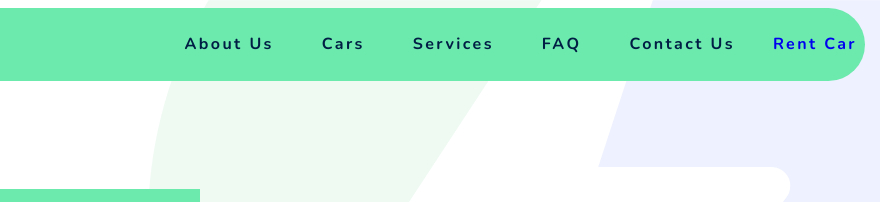
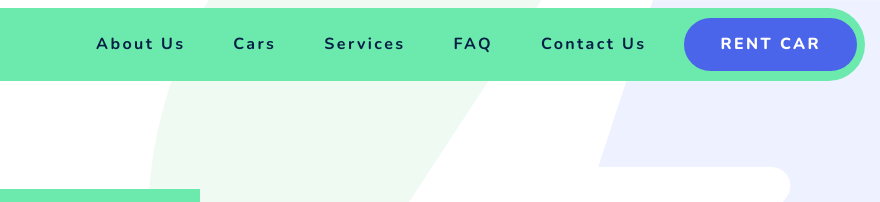
Before and after one commit to maksi-artz/maksi-artz.github.io, a plain HTML site: page index.html in a window 1280 px wide. Shown: the top 202 px of the page, 400-1280 px from the left. Drawn offline with nearby package versions, Linux system fonts and the light colour scheme; files whose address does not match are found by name.

Commit message:
Update style.css

```diff
--- a/css/style.css
+++ b/css/style.css
@@ -5,8 +5,8 @@
 @import url(css/catalog.css);
 @import url(css/offers.css);
 @import url(css/stats.css);
-@import url(css/button.css);
-@import url(css/footer.css);
+@import url(/css/button.css);
+@import url(/css/footer.css);
 
 :root {
   --green-main: #6ce9ad;
```
